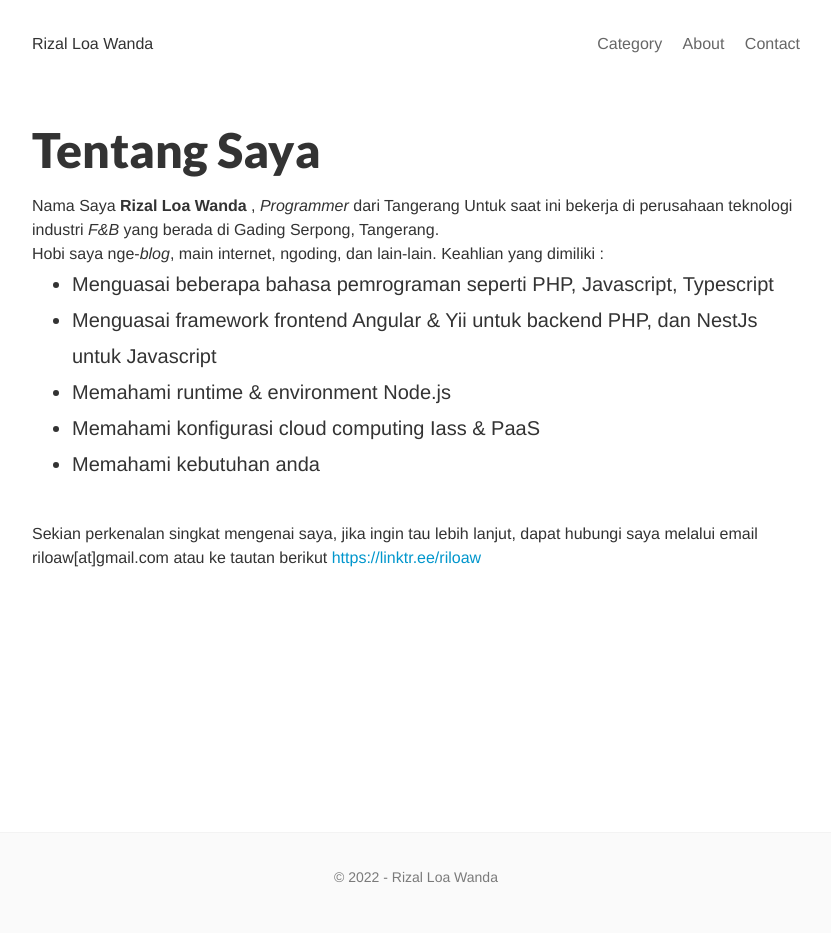
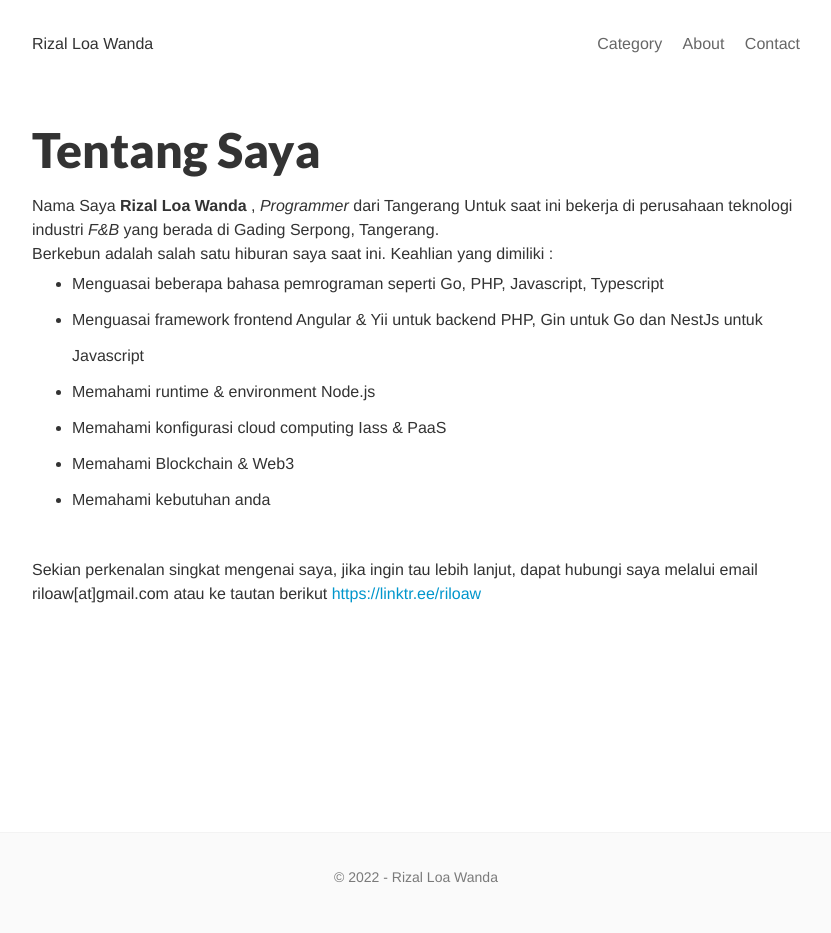
Before and after one commit to riloaw/riloaw.github.io, a Jekyll site: the page built from about.html, in a window 1280 px wide. Shown: the whole page, without its empty margins (224-1055 px from the left). Built offline with Jekyll 4.4.1, drawn with Linux system fonts in a browser that asks for light colours; comment, search, counter and statistics services are not loaded.

Commit message:
update: page

```diff
--- a/_layouts/center.html
+++ b/_layouts/center.html
@@ -16,8 +16,8 @@
     <link rel="stylesheet" href="{{ "/css/solarized-dark.css" | prepend: site.baseurl }}" type="text/css">
 
     <!-- Fonts -->
-    <link href='http://fonts.googleapis.com/css?family=Merriweather:900,900italic,300,300italic' rel='stylesheet' type='text/css'>
-    <link href='http://fonts.googleapis.com/css?family=Lato:900,300' rel='stylesheet' type='text/css'>
+    <link href='https://fonts.googleapis.com/css?family=Merriweather:900,900italic,300,300italic' rel='stylesheet' type='text/css'>
+    <link href='https://fonts.googleapis.com/css?family=Lato:900,300' rel='stylesheet' type='text/css'>
 </head>
 <body>
   <div class="site-wrap center">
--- a/about.html
+++ b/about.html
@@ -9,13 +9,14 @@ published: true
 <div class="about post-content">
   Nama Saya <b>Rizal Loa Wanda</b> , <i>Programmer</i> dari Tangerang
   Untuk saat ini bekerja di perusahaan teknologi industri <i>F&B</i> yang berada di Gading Serpong, Tangerang. <br/>
-  Hobi saya nge-<i>blog</i>, main internet, ngoding, dan lain-lain.
+  Berkebun adalah salah satu hiburan saya saat ini.
   Keahlian yang dimiliki : <br/>
   <ul>
-  	<li>Menguasai beberapa bahasa pemrograman seperti PHP, Javascript, Typescript</li>
-  	<li>Menguasai framework frontend Angular & Yii untuk backend PHP, dan NestJs untuk Javascript</li>
+  	<li>Menguasai beberapa bahasa pemrograman seperti Go, PHP, Javascript, Typescript</li>
+  	<li>Menguasai framework frontend Angular & Yii untuk backend PHP, Gin untuk Go dan NestJs untuk Javascript</li>
   	<li>Memahami runtime & environment Node.js</li>
   	<li>Memahami konfigurasi cloud computing Iass & PaaS </li>
+    <li>Memahami Blockchain & Web3</li>
   	<li>Memahami kebutuhan anda</li>
   </ul>
   <br/>
--- a/category.html
+++ b/category.html
@@ -28,7 +28,7 @@ published: true
     {% for post in pages_list %}
       {% if post.title != null %}
       {% if group == null or group == post.group %}
-      <li><a href="{{ site.url }}{{ post.url }}">{{ post.title }}<span class="entry-date"><time datetime="{{ post.date | date_to_xmlschema }}" itemprop="datePublished">{{ post.date | date: "%B %d, %Y" }}</time></a></li>
+      <li><a href="{{ site.url }}{{ post.url }}">{{ post.title }} <span class="entry-date"><time datetime="{{ post.date | date_to_xmlschema }}" itemprop="datePublished">{{ post.date | date: "%B %d, %Y" }}</time></a></li>
       {% endif %}
       {% endif %}
     {% endfor %}
--- a/css/pixyll.css
+++ b/css/pixyll.css
@@ -302,7 +302,7 @@ h6 {
   .p,
   p,
   li {
-    font-size: 1.25rem;
+    font-size: 1rem;
     line-height: 2.25rem;
   }
 
```
